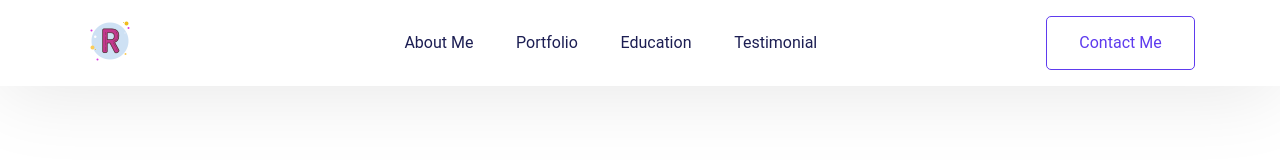
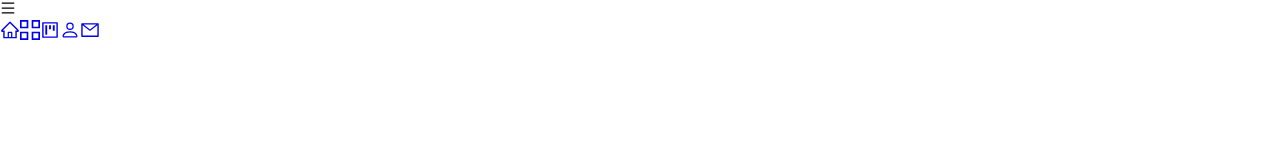
Before and after one commit to RiniJ7/rini-portfolio-v3, a React (Create React App) app: page / in a window 1280 px wide. Shown: the top 160 px of the page. Built offline with nearby package versions, Linux system fonts and the light colour scheme.

Commit message:
removed previous styling

```diff
--- a/src/App.js
+++ b/src/App.js
@@ -12,16 +12,16 @@ import Sidenav from "./components/Sidenav";
 
 function App() {
   return (
-    <div className="App">
+<>
       <Sidenav />
-      <Navbar />
+      {/* <Navbar /> */}
       <About />
       <Portfolio />
       {/* Add education here */}
       <Testimonials />
       <ContactUs />
       <Footer />
-    </div>
+    </>
   );
 }
 
```
